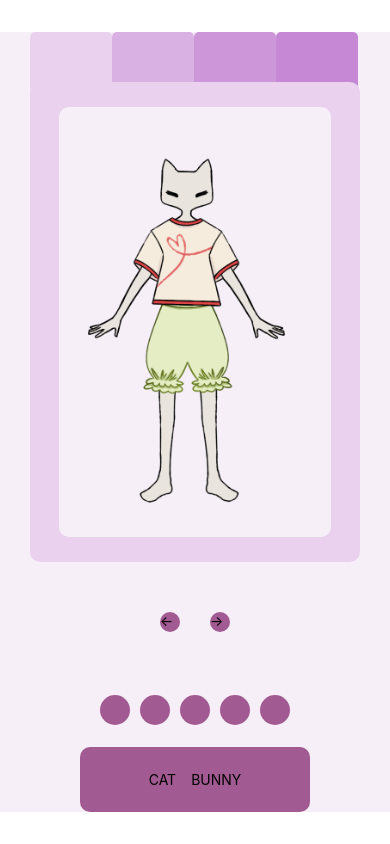
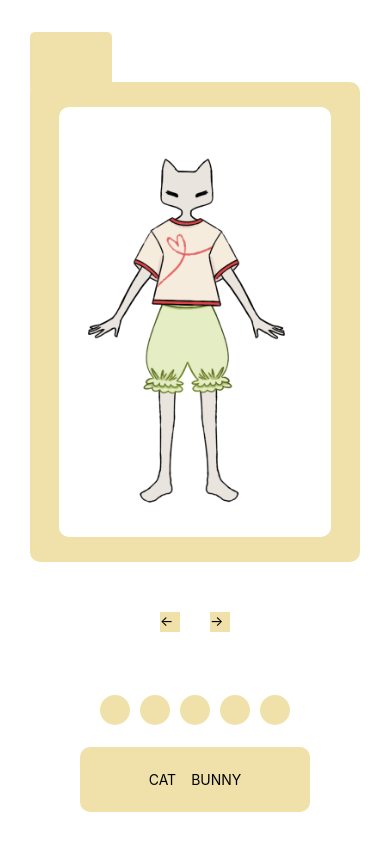
Before and after one commit to Paaprikaa/DressUpGame, a React Native app: screen / in a window 390 px wide. Built offline with nearby package versions, Linux system fonts and the light colour scheme.

Commit message:
style: changing colors (again :( )

```diff
--- a/App.tsx
+++ b/App.tsx
@@ -1,11 +1,11 @@
 import { StatusBar } from "expo-status-bar";
 import { useState } from "react";
-import { StyleSheet, View } from "react-native";
+import { ImageBackground, StyleSheet, View } from "react-native";
 import Animal from "./Components/Animal/Animal";
 import Arrows from "./Components/Arrows/Arrows";
 import CharacterView from "./Components/CharacterView/CharacterView";
 import Palette from "./Components/Palette/Palette";
-import { BACKGROUND, bodyKey, sectionKey } from "./utils/constants";
+import { WHITE, bodyKey, sectionKey } from "./utils/constants";
 
 export default function App() {
   // This states are used for different sections of the clothing
@@ -16,7 +16,12 @@ export default function App() {
   return (
     <View style={styles.container}>
       <StatusBar style="auto" />
-      <CharacterView body={body} setSection={setSection} cloth={cloth} />
+      <CharacterView
+        body={body}
+        setSection={setSection}
+        section={section}
+        cloth={cloth}
+      />
       <Arrows section={section} cloth={cloth} setCloth={setCloth} />
       <Palette />
       <Animal setBody={setBody} />
@@ -28,12 +33,10 @@ const styles = StyleSheet.create({
   container: {
     display: "flex",
     flexDirection: "column",
-    backgroundColor: BACKGROUND,
+    backgroundColor: WHITE,
     alignItems: "center",
     justifyContent: "center",
     gap: 10,
-    height: "calc(100% - 4rem)",
-    marginTop: "2rem",
-    marginBottom: "2rem",
+    height: "calc(100%)",
   },
 });
--- a/Components/Animal/Animal.tsx
+++ b/Components/Animal/Animal.tsx
@@ -5,7 +5,7 @@ import {
   TouchableWithoutFeedback,
   GestureResponderEvent,
 } from "react-native";
-import { bodyKey, PURPLE } from "../../utils/constants";
+import { bodyKey, YELLOW } from "../../utils/constants";
 import { IAnimal } from "../../utils/interfaces";
 
 export default function Animal({ setBody }: IAnimal) {
@@ -31,11 +31,12 @@ const AnimalStyle = StyleSheet.create({
     flexDirection: "row",
     alignItems: "center",
     justifyContent: "center",
+    backgroundColor: YELLOW,
     gap: 15,
-    backgroundColor: PURPLE,
     width: 230,
     height: 65,
     borderRadius: 10,
     cursor: "pointer",
+    marginBottom: "2rem",
   },
 });
--- a/Components/Arrows/Arrows.tsx
+++ b/Components/Arrows/Arrows.tsx
@@ -1,5 +1,5 @@
 import { StyleSheet, View, TouchableWithoutFeedback, Text } from "react-native";
-import { BOTTOM_QUANTITY, PURPLE, TOP_QUANTITY } from "../../utils/constants";
+import { BOTTOM_QUANTITY, YELLOW, TOP_QUANTITY } from "../../utils/constants";
 import { IArrows } from "../../utils/interfaces";
 import _ from "lodash";
 
@@ -57,17 +57,15 @@ const ArrowsStyle = StyleSheet.create({
     cursor: "pointer",
     width: 20,
     height: 20,
-    backgroundColor: PURPLE,
+    backgroundColor: YELLOW,
     color: "white",
-    borderRadius: 10,
   },
   arrowLeft: {
     display: "flex",
     cursor: "pointer",
     width: 20,
     height: 20,
-    backgroundColor: PURPLE,
+    backgroundColor: YELLOW,
     color: "white",
-    borderRadius: 10,
   },
 });
--- a/Components/CharacterView/CharacterView.tsx
+++ b/Components/CharacterView/CharacterView.tsx
@@ -7,27 +7,31 @@ import {
   GestureResponderEvent,
 } from "react-native";
 import {
-  LILAC_2,
-  LILAC_4,
-  LILAC_3,
-  LILAC_1,
-  BACKGROUND,
+  WHITE,
   BODY,
   TOP,
   topKey,
   sectionKey,
   BOTTOM,
+  YELLOW,
 } from "../../utils/constants";
 import { ICharacterView } from "../../utils/interfaces";
 
 export default function CharacterView({
   cloth,
   body,
+  section,
   setSection,
 }: ICharacterView) {
   const bodyPath: string = BODY[body];
   const topPath: string = TOP[cloth.top as topKey];
   const bottomPath: string = BOTTOM[cloth.bottom as topKey];
+  const selected = {
+    top: section === "top",
+    bottom: section === "bottom",
+  };
+  console.log(section);
+  console.log(selected);
 
   const changeSection =
     (sectionSelected: sectionKey) => (e: GestureResponderEvent) => {
@@ -36,36 +40,36 @@ export default function CharacterView({
     };
 
   return (
-    <View style={CharacterViewStyle.container}>
-      <View style={CharacterViewStyle.optionSelector}>
+    <View style={CharacterViewStyle(selected).container}>
+      <View style={CharacterViewStyle(selected).optionSelector}>
         <TouchableWithoutFeedback onPress={changeSection("top")}>
-          <View style={CharacterViewStyle.top}></View>
+          <View style={CharacterViewStyle(selected).top}></View>
         </TouchableWithoutFeedback>
         <TouchableWithoutFeedback onPress={changeSection("bottom")}>
-          <View style={CharacterViewStyle.bottom}></View>
+          <View style={CharacterViewStyle(selected).bottom}></View>
         </TouchableWithoutFeedback>
         <TouchableWithoutFeedback onPress={() => console.log("shoes selected")}>
-          <View style={CharacterViewStyle.shoes}></View>
+          <View style={CharacterViewStyle(selected).shoes}></View>
         </TouchableWithoutFeedback>
         <TouchableWithoutFeedback
           onPress={() => console.log("accessories selected")}
         >
-          <View style={CharacterViewStyle.accessories}></View>
+          <View style={CharacterViewStyle(selected).accessories}></View>
         </TouchableWithoutFeedback>
       </View>
-      <View style={CharacterViewStyle.main}>
-        <View style={CharacterViewStyle.characterDisplay}>
+      <View style={CharacterViewStyle(selected).main}>
+        <View style={CharacterViewStyle(selected).characterDisplay}>
           <Image
             source={bodyPath as ImageSourcePropType}
-            style={CharacterViewStyle.image}
+            style={CharacterViewStyle(selected).image}
           />
           <Image
             source={topPath as ImageSourcePropType}
-            style={CharacterViewStyle.topImage}
+            style={CharacterViewStyle(selected).topImage}
           />
           <Image
             source={bottomPath as ImageSourcePropType}
-            style={CharacterViewStyle.image}
+            style={CharacterViewStyle(selected).image}
           />
         </View>
       </View>
@@ -73,14 +77,16 @@ export default function CharacterView({
   );
 }
 
-const CharacterViewStyle = StyleSheet.create({
+const CharacterViewStyle = (selected: any) =>
+  StyleSheet.create({
     container: {
       display: "flex",
+      marginTop: "2rem",
     },
     characterDisplay: {
       display: "flex",
       position: "relative",
-    backgroundColor: BACKGROUND,
+      backgroundColor: WHITE,
       width: 272,
       height: 430,
       borderRadius: 10,
@@ -89,7 +95,7 @@ const CharacterViewStyle = StyleSheet.create({
       display: "flex",
       justifyContent: "center",
       alignItems: "center",
-    backgroundColor: LILAC_1,
+      backgroundColor: YELLOW,
       width: 330,
       height: 480,
       borderRadius: 10,
@@ -107,28 +113,28 @@ const CharacterViewStyle = StyleSheet.create({
       width: 82,
       height: 60,
       borderRadius: 5,
-    backgroundColor: LILAC_1,
+      backgroundColor: selected.top ? YELLOW : WHITE,
     },
     bottom: {
       display: "flex",
       width: 82,
       height: 60,
       borderRadius: 5,
-    backgroundColor: LILAC_2,
+      backgroundColor: selected.bottom ? YELLOW : WHITE,
     },
     shoes: {
       display: "flex",
       width: 82,
       height: 60,
       borderRadius: 5,
-    backgroundColor: LILAC_3,
+      backgroundColor: WHITE,
     },
     accessories: {
       display: "flex",
       width: 82,
       height: 60,
       borderRadius: 5,
-    backgroundColor: LILAC_4,
+      backgroundColor: WHITE,
     },
     image: {
       width: 272,
--- a/Components/Palette/Palette.tsx
+++ b/Components/Palette/Palette.tsx
@@ -1,5 +1,5 @@
 import { StyleSheet, TouchableWithoutFeedback, View } from "react-native";
-import { PURPLE } from "../../utils/constants";
+import { YELLOW } from "../../utils/constants";
 
 export default function Palette() {
   return (
@@ -45,7 +45,7 @@ const PaletteStyle = StyleSheet.create({
   color1: {
     width: 30,
     height: 30,
-    backgroundColor: PURPLE,
+    backgroundColor: YELLOW,
     color: "red",
     borderRadius: 50,
     cursor: "pointer",
--- a/utils/constants.ts
+++ b/utils/constants.ts
@@ -1,6 +1,6 @@
 // COLORS
-export const BACKGROUND = "#F6EFF8";
-export const PURPLE = "#A15A92";
+export const WHITE = "#FFFFFF";
+export const YELLOW = "#F0E1AA";
 export const LILAC_1 = "#EAD2EF";
 export const LILAC_2 = "#DAB1E3";
 export const LILAC_3 = "#CD96D9";
--- a/utils/interfaces.ts
+++ b/utils/interfaces.ts
@@ -3,6 +3,7 @@ import { bodyKey, sectionKey } from "./constants";
 export interface ICharacterView {
   body: bodyKey;
   cloth: Isections;
+  section: sectionKey;
   setSection: React.Dispatch<React.SetStateAction<sectionKey>>;
 }
 
```
Also changed, not shown: assets/background.png (added). Lines whose indentation alone changed are shown as unchanged.
